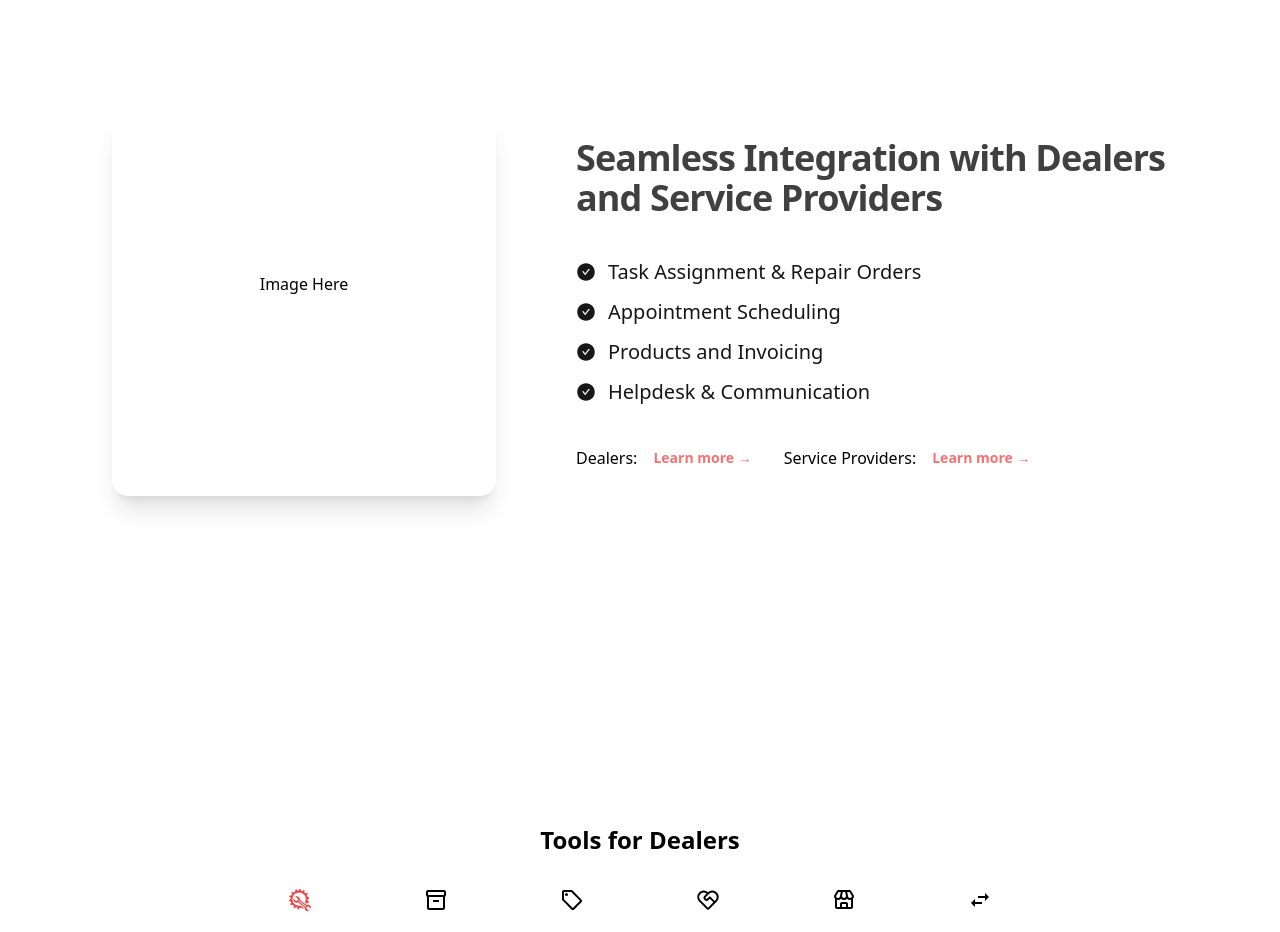
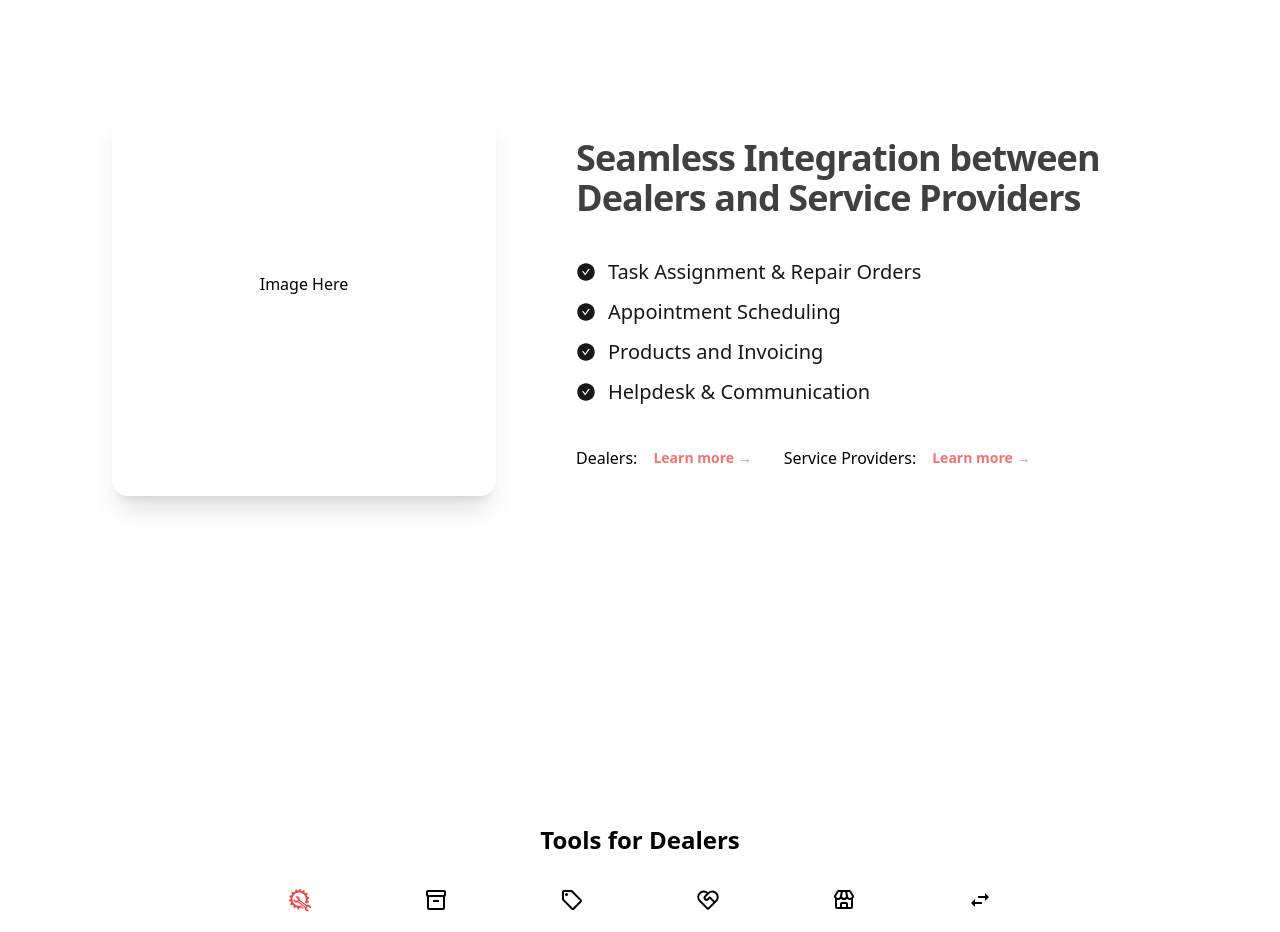
Before and after one commit to torchcommercialmedia/marketingsite, a Next.js app: page / in a window 1280 px wide. Shown: the part 1660-2592 px from the top of the page. Built offline with nearby package versions, Linux system fonts and the light colour scheme.

Commit message:
fix text error

```diff
--- a/components/MainPage/DealersAndServiceProvider.tsx
+++ b/components/MainPage/DealersAndServiceProvider.tsx
@@ -22,7 +22,7 @@ const DealersAndServiceProvider = (props: Props) => {
             </div>
             <div className="w-full flex-auto">
               <h2 className="text-3xl font-bold tracking-tight text-neutral-700 sm:text-4xl">
-                Seamless Integration with Dealers and Service Providers
+                Seamless Integration between Dealers and Service Providers
               </h2>
 
               <ul
```
